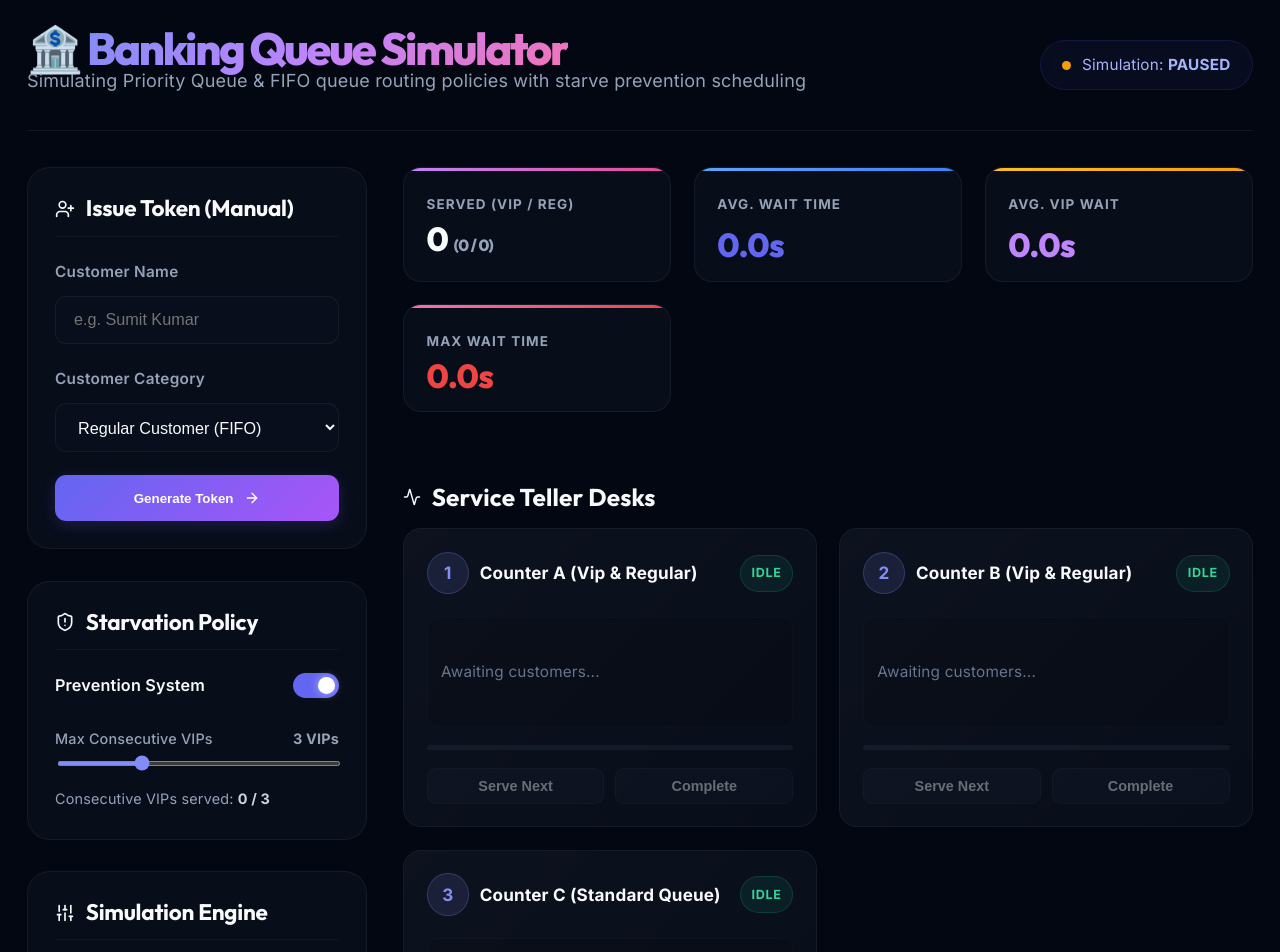
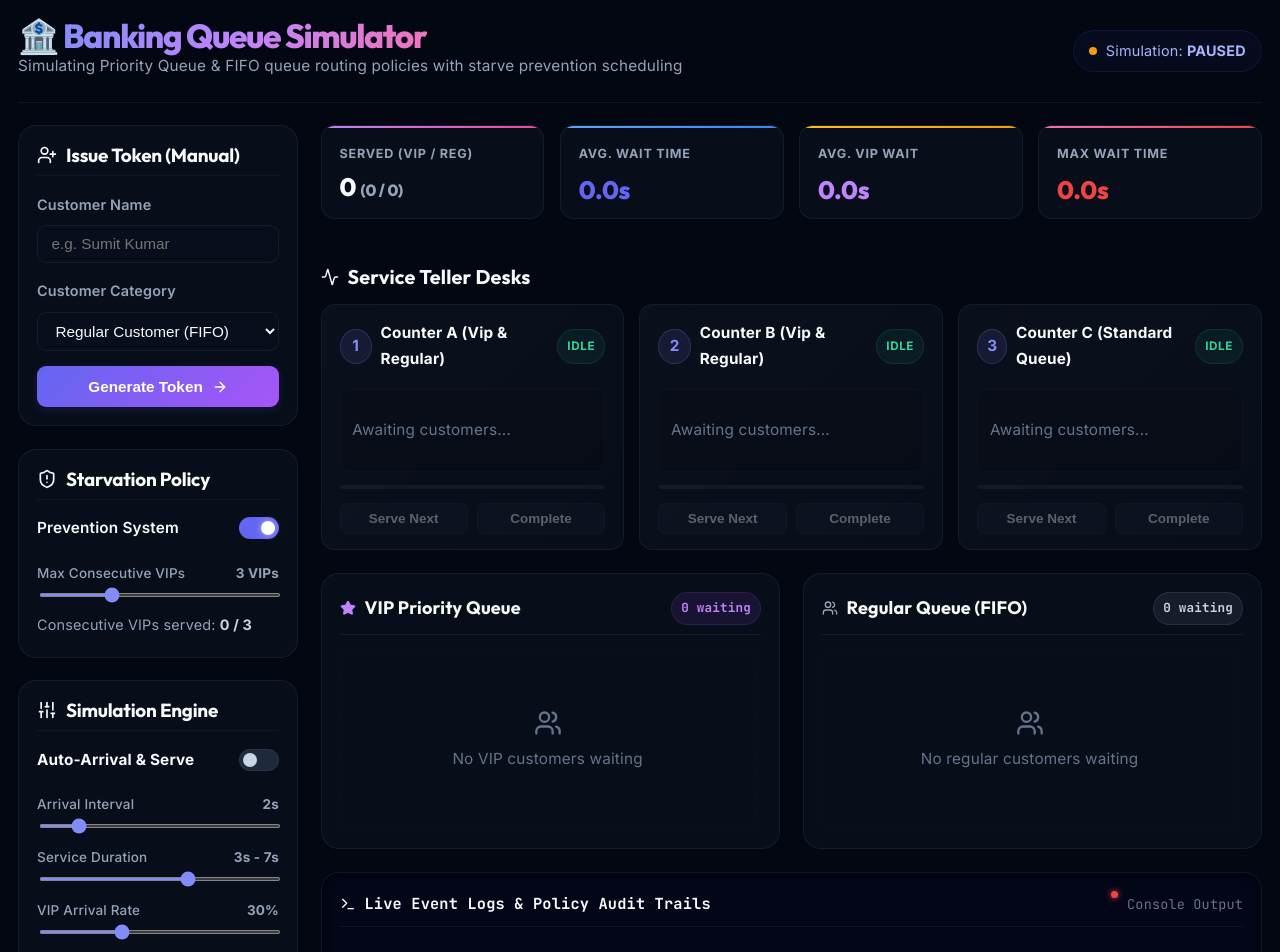
Before and after one commit to Sumit12312299/Banking-queue-simulator, a React (Vite) app in the folder web-app/: page / in a window 1280 px wide. Shown: the top 952 px of the page. Built offline with nearby package versions, Linux system fonts and the light colour scheme.

Commit message:
Optimize dashboard proportions to standard screen size

```diff
--- a/web-app/src/App.css
+++ b/web-app/src/App.css
@@ -39,12 +39,12 @@
 /* Background Glow Blobs */
 .bg-glow {
   position: fixed;
-  width: 500px;
-  height: 500px;
+  width: 450px;
+  height: 450px;
   border-radius: 50%;
   z-index: -1;
   filter: blur(140px);
-  opacity: 0.12;
+  opacity: 0.1;
   pointer-events: none;
   animation: float-glow 20s infinite alternate;
 }
@@ -64,15 +64,15 @@
 
 @keyframes float-glow {
   0% { transform: translate(0, 0) scale(1); }
-  100% { transform: translate(60px, 40px) scale(1.1); }
+  100% { transform: translate(40px, 30px) scale(1.05); }
 }
 
 /* Reset index.css constraints to fit full width */
 #root {
   width: 100% !important;
-  max-width: 1440px !important;
+  max-width: 1360px !important;
   margin: 0 auto;
-  padding: 2rem 1.5rem;
+  padding: 1.25rem 1rem;
   border-inline: none !important;
   min-height: 100vh;
   box-sizing: border-box;
@@ -108,7 +108,7 @@
 .app-container {
   display: flex;
   flex-direction: column;
-  gap: 2rem;
+  gap: 1.25rem;
 }
 
 .app-header {
@@ -116,38 +116,38 @@
   justify-content: space-between;
   align-items: center;
   border-bottom: 1px solid var(--border-color);
-  padding-bottom: 2rem;
+  padding-bottom: 1.25rem;
 }
 
 .header-title-group h1 {
-  font-size: 2.5rem;
+  font-size: 1.85rem;
   font-weight: 800;
-  letter-spacing: -0.05em;
-  margin-bottom: 0.35rem;
+  letter-spacing: -0.04em;
+  margin-bottom: 0.25rem;
 }
 
 .header-title-group p {
   color: var(--text-secondary);
-  font-size: 1rem;
+  font-size: 0.85rem;
   font-weight: 400;
 }
 
 .policy-badge {
   display: flex;
   align-items: center;
-  gap: 0.6rem;
-  padding: 0.6rem 1.2rem;
-  background: rgba(99, 102, 241, 0.06);
-  border: 1px solid rgba(99, 102, 241, 0.15);
+  gap: 0.5rem;
+  padding: 0.4rem 0.85rem;
+  background: rgba(99, 102, 241, 0.05);
+  border: 1px solid rgba(99, 102, 241, 0.12);
   border-radius: 9999px;
-  font-size: 0.85rem;
+  font-size: 0.8rem;
   color: #a5b4fc;
   backdrop-filter: blur(8px);
 }
 
 .badge-dot {
-  width: 9px;
-  height: 9px;
+  width: 8px;
+  height: 8px;
   border-radius: 50%;
   background-color: var(--color-success);
   animation: pulse-ring 2s infinite;
@@ -156,8 +156,8 @@
 /* Grid & Dashboard layout */
 .dashboard-grid {
   display: grid;
-  grid-template-columns: 340px 1fr;
-  gap: 2rem;
+  grid-template-columns: 280px 1fr;
+  gap: 1.25rem;
 }
 
 @media (max-width: 1024px) {
@@ -170,7 +170,7 @@
 .control-sidebar {
   display: flex;
   flex-direction: column;
-  gap: 1.75rem;
+  gap: 1.25rem;
 }
 
 .glass-panel {
@@ -178,78 +178,79 @@
   backdrop-filter: blur(16px);
   -webkit-backdrop-filter: blur(16px);
   border: 1px solid var(--border-color);
-  border-radius: 1.25rem;
-  padding: 1.5rem;
+  border-radius: 1rem;
+  padding: 1rem;
   transition: border-color var(--transition-normal), box-shadow var(--transition-normal);
 }
 
 .glass-panel:hover {
-  border-color: rgba(255, 255, 255, 0.1);
-  box-shadow: 0 8px 30px rgba(0, 0, 0, 0.2);
+  border-color: rgba(255, 255, 255, 0.08);
+  box-shadow: 0 4px 20px rgba(0, 0, 0, 0.15);
 }
 
 .sidebar-title {
-  font-size: 1.25rem;
+  font-size: 1.05rem;
   font-weight: 700;
-  margin-bottom: 1.25rem;
+  margin-bottom: 0.85rem;
   display: flex;
   align-items: center;
-  gap: 0.6rem;
+  gap: 0.5rem;
   color: var(--text-primary);
   border-bottom: 1px solid rgba(255, 255, 255, 0.04);
-  padding-bottom: 0.75rem;
+  padding-bottom: 0.5rem;
 }
 
 /* Inputs & Form styling */
 .form-group {
   display: flex;
   flex-direction: column;
-  gap: 0.6rem;
-  margin-bottom: 1.25rem;
+  gap: 0.4rem;
+  margin-bottom: 0.85rem;
 }
 
 .form-group label {
-  font-size: 0.85rem;
+  font-size: 0.8rem;
   color: var(--text-secondary);
   font-weight: 600;
-  letter-spacing: 0.02em;
+  letter-spacing: 0.01em;
 }
 
 .input-text, .select-input {
   background: rgba(10, 15, 30, 0.7);
   border: 1px solid var(--border-color);
-  border-radius: 0.625rem;
-  padding: 0.75rem 1rem;
+  border-radius: 0.5rem;
+  padding: 0.5rem 0.75rem;
   color: var(--text-primary);
-  font-size: 0.9rem;
+  font-size: 0.85rem;
   outline: none;
   transition: border-color var(--transition-fast), box-shadow var(--transition-fast);
 }
 
 .input-text:focus, .select-input:focus {
   border-color: var(--border-focus);
-  box-shadow: 0 0 0 3px rgba(99, 102, 241, 0.15);
+  box-shadow: 0 0 0 2px rgba(99, 102, 241, 0.12);
 }
 
 .btn-primary {
   background: linear-gradient(135deg, #6366f1 0%, #a855f7 100%);
   color: white;
   border: none;
-  border-radius: 0.625rem;
-  padding: 0.85rem 1.5rem;
+  border-radius: 0.5rem;
+  padding: 0.65rem 1.25rem;
   font-weight: 700;
+  font-size: 0.85rem;
   cursor: pointer;
   display: flex;
   align-items: center;
   justify-content: center;
-  gap: 0.6rem;
-  box-shadow: 0 4px 15px rgba(99, 102, 241, 0.2);
+  gap: 0.5rem;
+  box-shadow: 0 3px 10px rgba(99, 102, 241, 0.15);
   transition: transform var(--transition-fast), opacity var(--transition-fast), box-shadow var(--transition-fast);
 }
 
 .btn-primary:hover {
   transform: translateY(-1px);
-  box-shadow: 0 6px 20px rgba(99, 102, 241, 0.35);
+  box-shadow: 0 4px 15px rgba(99, 102, 241, 0.25);
   opacity: 0.98;
 }
 
@@ -261,23 +262,23 @@
 .slider-group {
   display: flex;
   flex-direction: column;
-  gap: 0.4rem;
-  margin-bottom: 1rem;
+  gap: 0.3rem;
+  margin-bottom: 0.75rem;
 }
 
 .slider-header {
   display: flex;
   justify-content: space-between;
-  font-size: 0.8rem;
+  font-size: 0.75rem;
   color: var(--text-secondary);
   font-weight: 500;
 }
 
 .slider-input {
   width: 100%;
-  height: 5px;
+  height: 4px;
   background: #1e293b;
-  border-radius: 3px;
+  border-radius: 2px;
   outline: none;
   accent-color: #818cf8;
   cursor: pointer;
@@ -288,12 +289,12 @@
   display: flex;
   align-items: center;
   justify-content: space-between;
-  margin-bottom: 1rem;
-  padding-bottom: 0.5rem;
+  margin-bottom: 0.75rem;
+  padding-bottom: 0.25rem;
 }
 
 .toggle-label {
-  font-size: 0.9rem;
+  font-size: 0.85rem;
   color: var(--text-primary);
   font-weight: 600;
 }
@@ -301,8 +302,8 @@
 .toggle-switch {
   position: relative;
   display: inline-block;
-  width: 46px;
-  height: 25px;
+  width: 40px;
+  height: 22px;
 }
 
 .toggle-switch input {
@@ -324,8 +325,8 @@
 .toggle-slider:before {
   position: absolute;
   content: "";
-  height: 17px;
-  width: 17px;
+  height: 14px;
+  width: 14px;
   left: 3px;
   bottom: 3px;
   background-color: #cbd5e1;
@@ -339,17 +340,17 @@
 }
 
 input:checked + .toggle-slider:before {
-  transform: translateX(21px);
+  transform: translateX(18px);
   background-color: white;
-  box-shadow: 0 0 8px rgba(255,255,255,0.5);
+  box-shadow: 0 0 6px rgba(255,255,255,0.5);
 }
 
 /* Stat Panel Grid */
 .stat-panel-row {
   display: grid;
-  grid-template-columns: repeat(auto-fit, minmax(200px, 1fr));
-  gap: 1.25rem;
-  margin-bottom: 2rem;
+  grid-template-columns: repeat(auto-fit, minmax(180px, 1fr));
+  gap: 0.85rem;
+  margin-bottom: 1.25rem;
 }
 
 .stat-card {
@@ -357,8 +358,8 @@
   backdrop-filter: blur(12px);
   -webkit-backdrop-filter: blur(12px);
   border: 1px solid var(--border-color);
-  border-radius: 1rem;
-  padding: 1.25rem;
+  border-radius: 0.75rem;
+  padding: 0.85rem 1rem;
   display: flex;
   flex-direction: column;
   justify-content: space-between;
@@ -368,8 +369,8 @@
 }
 
 .stat-card:hover {
-  transform: translateY(-2px);
-  border-color: rgba(255,255,255,0.1);
+  transform: translateY(-1px);
+  border-color: rgba(255, 255, 255, 0.08);
 }
 
 .stat-card::before {
@@ -378,8 +379,8 @@
   top: 0;
   left: 0;
   width: 100%;
-  height: 3px;
-  background: linear-gradient(90deg, transparent, rgba(255,255,255,0.15), transparent);
+  height: 2px;
+  background: linear-gradient(90deg, transparent, rgba(255,255,255,0.1), transparent);
 }
 
 .stat-card:nth-child(1)::before { background: linear-gradient(90deg, #c084fc, #ec4899); }
@@ -388,49 +389,49 @@
 .stat-card:nth-child(4)::before { background: linear-gradient(90deg, #f472b6, #ef4444); }
 
 .stat-label {
-  font-size: 0.75rem;
+  font-size: 0.7rem;
   color: var(--text-secondary);
   font-weight: 700;
   text-transform: uppercase;
-  letter-spacing: 0.08em;
-  margin-bottom: 0.5rem;
+  letter-spacing: 0.06em;
+  margin-bottom: 0.35rem;
 }
 
 .stat-value {
-  font-size: 1.85rem;
+  font-size: 1.4rem;
   font-weight: 800;
   font-family: var(--font-heading);
   color: var(--text-primary);
-  letter-spacing: -0.02em;
+  letter-spacing: -0.01em;
 }
 
 /* Main Display Panels */
 .main-dashboard {
   display: flex;
   flex-direction: column;
-  gap: 2rem;
+  gap: 1.25rem;
 }
 
 /* Teller Counters */
 .tellers-section {
   display: flex;
   flex-direction: column;
-  gap: 1rem;
+  gap: 0.75rem;
 }
 
 .section-header {
-  font-size: 1.35rem;
+  font-size: 1.1rem;
   font-weight: 700;
   display: flex;
   align-items: center;
-  gap: 0.6rem;
+  gap: 0.5rem;
   color: var(--text-primary);
 }
 
 .tellers-grid {
   display: grid;
-  grid-template-columns: repeat(auto-fit, minmax(290px, 1fr));
-  gap: 1.25rem;
+  grid-template-columns: repeat(auto-fit, minmax(260px, 1fr));
+  gap: 0.85rem;
 }
 
 .teller-card {
@@ -439,8 +440,8 @@
   backdrop-filter: blur(12px);
   -webkit-backdrop-filter: blur(12px);
   border: 1px solid var(--border-color);
-  border-radius: 1rem;
-  padding: 1.25rem;
+  border-radius: 0.75rem;
+  padding: 0.85rem 1rem;
   display: flex;
   flex-direction: column;
   justify-content: space-between;
@@ -449,15 +450,15 @@
 }
 
 .teller-card.busy {
-  border-color: rgba(168, 85, 247, 0.35);
-  box-shadow: 0 4px 20px rgba(168, 85, 247, 0.08);
+  border-color: rgba(168, 85, 247, 0.3);
+  box-shadow: 0 4px 15px rgba(168, 85, 247, 0.05);
 }
 
 .teller-card::after {
   content: '';
   position: absolute;
   top: 0; left: 0; right: 0; bottom: 0;
-  background: linear-gradient(135deg, rgba(255,255,255,0.02) 0%, transparent 100%);
+  background: linear-gradient(135deg, rgba(255,255,255,0.01) 0%, transparent 100%);
   pointer-events: none;
 }
 
@@ -465,81 +466,81 @@
   display: flex;
   justify-content: space-between;
   align-items: center;
-  margin-bottom: 1rem;
+  margin-bottom: 0.75rem;
 }
 
 .teller-info {
   display: flex;
   align-items: center;
-  gap: 0.6rem;
+  gap: 0.5rem;
 }
 
 .teller-avatar {
-  width: 2.25rem;
-  height: 2.25rem;
+  width: 1.85rem;
+  height: 1.85rem;
   border-radius: 50%;
-  background: rgba(129, 140, 248, 0.12);
-  border: 1px solid rgba(129, 140, 248, 0.25);
+  background: rgba(129, 140, 248, 0.1);
+  border: 1px solid rgba(129, 140, 248, 0.2);
   color: #818cf8;
   display: flex;
   align-items: center;
   justify-content: center;
   font-weight: 700;
-  font-size: 0.95rem;
+  font-size: 0.85rem;
 }
 
 .teller-name {
   font-weight: 700;
-  font-size: 0.95rem;
+  font-size: 0.85rem;
 }
 
 .teller-status-badge {
-  font-size: 0.7rem;
+  font-size: 0.65rem;
   font-weight: 800;
-  padding: 0.25rem 0.6rem;
+  padding: 0.2rem 0.5rem;
   border-radius: 9999px;
   text-transform: uppercase;
   letter-spacing: 0.05em;
 }
 
 .teller-status-badge.idle {
-  background: rgba(16, 185, 129, 0.1);
+  background: rgba(16, 185, 129, 0.08);
   color: #34d399;
-  border: 1px solid rgba(16, 185, 129, 0.2);
+  border: 1px solid rgba(16, 185, 129, 0.15);
   animation: pulse-border-green 2s infinite;
 }
 
 .teller-status-badge.busy {
-  background: rgba(168, 85, 247, 0.12);
+  background: rgba(168, 85, 247, 0.1);
   color: #c084fc;
-  border: 1px solid rgba(168, 85, 247, 0.25);
+  border: 1px solid rgba(168, 85, 247, 0.2);
 }
 
 @keyframes pulse-border-green {
-  0% { box-shadow: 0 0 0 0 rgba(52, 211, 153, 0.3); }
-  70% { box-shadow: 0 0 0 6px rgba(52, 211, 153, 0); }
+  0% { box-shadow: 0 0 0 0 rgba(52, 211, 153, 0.2); }
+  70% { box-shadow: 0 0 0 4px rgba(52, 211, 153, 0); }
   100% { box-shadow: 0 0 0 0 rgba(52, 211, 153, 0); }
 }
 
 .teller-customer {
-  margin-top: 0.25rem;
-  margin-bottom: 1rem;
-  min-height: 4.5rem;
+  margin-top: 0.15rem;
+  margin-bottom: 0.75rem;
+  min-height: 3.5rem;
   display: flex;
   flex-direction: column;
   justify-content: center;
-  background: rgba(0, 0, 0, 0.15);
-  padding: 0.75rem;
-  border-radius: 0.625rem;
+  background: rgba(0, 0, 0, 0.12);
+  padding: 0.5rem 0.65rem;
+  border-radius: 0.5rem;
   border: 1px solid rgba(255, 255, 255, 0.02);
 }
 
 .serving-label {
-  font-size: 0.7rem;
+  font-size: 0.65rem;
   color: var(--text-muted);
   text-transform: uppercase;
-  letter-spacing: 0.08em;
-  margin-bottom: 0.25rem;
+  letter-spacing: 0.06em;
+  margin-bottom: 0.15rem;
 }
 
 .customer-details {
@@ -551,20 +552,18 @@
 .customer-name-token {
   display: flex;
   flex-direction: column;
-  gap: 0.1rem;
 }
 
 .customer-name {
   font-weight: 600;
-  font-size: 1rem;
+  font-size: 0.9rem;
   color: var(--text-primary);
 }
 
 .customer-token {
-  font-size: 0.8rem;
+  font-size: 0.75rem;
   font-family: var(--font-mono);
   font-weight: 700;
-  letter-spacing: 0.02em;
 }
 
 .customer-token.VIP {
@@ -576,12 +575,11 @@
 }
 
 .customer-badge {
-  font-size: 0.65rem;
+  font-size: 0.6rem;
   font-weight: 800;
-  padding: 0.2rem 0.5rem;
+  padding: 0.15rem 0.4rem;
   border-radius: 4px;
   color: white;
-  letter-spacing: 0.02em;
 }
 
 .customer-badge.VVIP { background: linear-gradient(135deg, var(--color-vvip-start), var(--color-vvip-end)); }
@@ -592,23 +590,23 @@
 /* Progress bar container */
 .service-progress-container {
   width: 100%;
-  height: 5px;
+  height: 4px;
   background: #111827;
-  border-radius: 3px;
+  border-radius: 2px;
   overflow: hidden;
-  margin-bottom: 1rem;
+  margin-bottom: 0.75rem;
 }
 
 .service-progress-bar {
   height: 100%;
   background: linear-gradient(90deg, #6366f1, #d946ef);
-  border-radius: 3px;
+  border-radius: 2px;
   transition: width 1s linear;
 }
 
 .teller-actions {
   display: flex;
-  gap: 0.6rem;
+  gap: 0.5rem;
 }
 
 .btn-secondary {
@@ -616,9 +614,9 @@
   background: rgba(30, 41, 59, 0.4);
   border: 1px solid var(--border-color);
   color: var(--text-primary);
-  border-radius: 0.5rem;
-  padding: 0.5rem;
-  font-size: 0.8rem;
+  border-radius: 0.375rem;
+  padding: 0.4rem;
+  font-size: 0.75rem;
   font-weight: 700;
   cursor: pointer;
   transition: background var(--transition-fast), border-color var(--transition-fast);
@@ -626,11 +624,11 @@
 
 .btn-secondary:hover:not(:disabled) {
   background: rgba(51, 65, 85, 0.7);
-  border-color: rgba(255,255,255,0.15);
+  border-color: rgba(255,255,255,0.12);
 }
 
 .btn-secondary:disabled {
-  opacity: 0.4;
+  opacity: 0.35;
   cursor: not-allowed;
 }
 
@@ -638,7 +636,7 @@
 .queues-container {
   display: grid;
   grid-template-columns: 1fr 1fr;
-  gap: 2rem;
+  gap: 1.25rem;
 }
 
 @media (max-width: 768px) {
@@ -652,8 +650,8 @@
   backdrop-filter: blur(12px);
   -webkit-backdrop-filter: blur(12px);
   border: 1px solid var(--border-color);
-  border-radius: 1.25rem;
-  padding: 1.5rem;
+  border-radius: 1rem;
+  padding: 1rem;
   display: flex;
   flex-direction: column;
 }
@@ -662,60 +660,60 @@
   display: flex;
   justify-content: space-between;
   align-items: center;
-  margin-bottom: 1.25rem;
-  padding-bottom: 0.75rem;
+  margin-bottom: 0.85rem;
+  padding-bottom: 0.5rem;
   border-bottom: 1px solid var(--border-color);
 }
 
 .queue-title-group {
   display: flex;
   align-items: center;
-  gap: 0.6rem;
+  gap: 0.5rem;
 }
 
 .queue-count-badge {
-  font-size: 0.75rem;
+  font-size: 0.7rem;
   font-weight: 800;
   font-family: var(--font-mono);
-  padding: 0.25rem 0.65rem;
+  padding: 0.15rem 0.5rem;
   border-radius: 9999px;
 }
 
 .queue-count-badge.vip {
-  background: rgba(168, 85, 247, 0.12);
+  background: rgba(168, 85, 247, 0.1);
   color: #c084fc;
-  border: 1px solid rgba(168, 85, 247, 0.2);
+  border: 1px solid rgba(168, 85, 247, 0.15);
 }
 
 .queue-count-badge.regular {
-  background: rgba(148, 163, 184, 0.12);
+  background: rgba(148, 163, 184, 0.1);
   color: #cbd5e1;
-  border: 1px solid rgba(148, 163, 184, 0.2);
+  border: 1px solid rgba(148, 163, 184, 0.15);
 }
 
 .queue-cards-list {
   display: flex;
   flex-direction: column;
-  gap: 0.85rem;
-  min-height: 260px;
-  max-height: 380px;
+  gap: 0.65rem;
+  min-height: 180px;
+  max-height: 280px;
   overflow-y: auto;
-  padding-right: 0.4rem;
+  padding-right: 0.3rem;
 }
 
 /* Custom Scrollbar for queues & logs */
 .queue-cards-list::-webkit-scrollbar, .console-logs::-webkit-scrollbar {
-  width: 5px;
+  width: 4px;
 }
 .queue-cards-list::-webkit-scrollbar-track, .console-logs::-webkit-scrollbar-track {
   background: transparent;
 }
 .queue-cards-list::-webkit-scrollbar-thumb, .console-logs::-webkit-scrollbar-thumb {
-  background: rgba(255, 255, 255, 0.08);
+  background: rgba(255, 255, 255, 0.06);
   border-radius: 10px;
 }
 .queue-cards-list::-webkit-scrollbar-thumb:hover, .console-logs::-webkit-scrollbar-thumb:hover {
-  background: rgba(255, 255, 255, 0.18);
+  background: rgba(255, 255, 255, 0.12);
 }
 
 .empty-queue-placeholder {
@@ -725,19 +723,19 @@
   align-items: center;
   justify-content: center;
   color: var(--text-muted);
-  gap: 0.6rem;
-  font-size: 0.9rem;
+  gap: 0.5rem;
+  font-size: 0.85rem;
   text-align: center;
-  border: 2px dashed rgba(255, 255, 255, 0.03);
-  border-radius: 0.75rem;
-  padding: 2rem;
+  border: 1.5px dashed rgba(255, 255, 255, 0.02);
+  border-radius: 0.5rem;
+  padding: 1.5rem;
 }
 
 /* Customer card details */
 .customer-queue-card {
   position: relative;
-  padding: 0.85rem 1.15rem;
-  border-radius: 0.75rem;
+  padding: 0.6rem 0.85rem;
+  border-radius: 0.5rem;
   display: flex;
   align-items: center;
   justify-content: space-between;
@@ -747,42 +745,39 @@
 }
 
 .customer-queue-card:hover {
-  transform: translateX(3px);
+  transform: translateX(2px);
 }
 
 .customer-queue-card.VVIP {
-  background: linear-gradient(135deg, rgba(126, 34, 206, 0.15) 0%, rgba(236, 72, 153, 0.15) 100%);
-  border-color: rgba(126, 34, 206, 0.3);
-  box-shadow: 0 4px 15px rgba(126, 34, 206, 0.05);
+  background: linear-gradient(135deg, rgba(126, 34, 206, 0.12) 0%, rgba(236, 72, 153, 0.12) 100%);
+  border-color: rgba(126, 34, 206, 0.25);
 }
 
 .customer-queue-card.VIP {
-  background: linear-gradient(135deg, rgba(29, 78, 216, 0.15) 0%, rgba(59, 130, 246, 0.15) 100%);
-  border-color: rgba(29, 78, 216, 0.3);
-  box-shadow: 0 4px 15px rgba(29, 78, 216, 0.05);
+  background: linear-gradient(135deg, rgba(29, 78, 216, 0.12) 0%, rgba(59, 130, 246, 0.12) 100%);
+  border-color: rgba(29, 78, 216, 0.25);
 }
 
 .customer-queue-card.PREFERRED {
-  background: linear-gradient(135deg, rgba(15, 118, 110, 0.15) 0%, rgba(20, 184, 166, 0.15) 100%);
-  border-color: rgba(15, 118, 110, 0.3);
-  box-shadow: 0 4px 15px rgba(15, 118, 110, 0.05);
+  background: linear-gradient(135deg, rgba(15, 118, 110, 0.12) 0%, rgba(20, 184, 166, 0.12) 100%);
+  border-color: rgba(15, 118, 110, 0.25);
 }
 
 .customer-queue-card.REGULAR {
-  background: rgba(30, 41, 59, 0.35);
+  background: rgba(30, 41, 59, 0.3);
   border-color: var(--border-color);
 }
 
 .card-left-info {
   display: flex;
   align-items: center;
-  gap: 0.85rem;
+  gap: 0.65rem;
 }
 
 .card-token-number {
   font-family: var(--font-mono);
   font-weight: 700;
-  font-size: 0.9rem;
+  font-size: 0.8rem;
 }
 
 .VVIP .card-token-number { color: #f472b6; }
@@ -791,30 +786,30 @@
 .REGULAR .card-token-number { color: #cbd5e1; }
 
 .card-customer-name {
-  font-weight: 600;
-  font-size: 0.95rem;
+  font-weight: 500;
+  font-size: 0.85rem;
 }
 
 .card-right-info {
   display: flex;
   align-items: center;
-  gap: 0.6rem;
+  gap: 0.5rem;
 }
 
 .card-wait-badge {
-  font-size: 0.75rem;
+  font-size: 0.7rem;
   font-family: var(--font-mono);
   color: var(--text-secondary);
-  background: rgba(255,255,255,0.04);
-  padding: 0.15rem 0.4rem;
-  border-radius: 4px;
+  background: rgba(255,255,255,0.03);
+  padding: 0.1rem 0.3rem;
+  border-radius: 3px;
 }
 
 .card-priority-num {
-  font-size: 0.65rem;
-  background: rgba(255,255,255,0.06);
-  padding: 0.15rem 0.4rem;
-  border-radius: 4px;
+  font-size: 0.6rem;
+  background: rgba(255,255,255,0.05);
+  padding: 0.1rem 0.3rem;
+  border-radius: 3px;
   color: var(--text-muted);
   font-weight: 600;
 }
@@ -823,36 +818,36 @@
 .console-section {
   background: #020617;
   border: 1px solid var(--border-color);
-  border-radius: 1.25rem;
-  padding: 1.5rem;
+  border-radius: 1rem;
+  padding: 1rem;
   font-family: var(--font-mono);
-  box-shadow: inset 0 2px 10px rgba(0,0,0,0.5);
+  box-shadow: inset 0 2px 8px rgba(0,0,0,0.5);
 }
 
 .console-header {
   display: flex;
   justify-content: space-between;
   align-items: center;
-  margin-bottom: 1rem;
-  padding-bottom: 0.75rem;
+  margin-bottom: 0.75rem;
+  padding-bottom: 0.5rem;
   border-bottom: 1px solid var(--border-color);
 }
 
 .console-title {
-  font-size: 0.95rem;
+  font-size: 0.85rem;
   color: var(--text-primary);
   font-weight: 700;
   display: flex;
   align-items: center;
-  gap: 0.6rem;
+  gap: 0.5rem;
 }
 
 .console-badge-red {
-  width: 8px;
-  height: 8px;
+  width: 7px;
+  height: 7px;
   border-radius: 50%;
   background-color: var(--color-danger);
-  box-shadow: 0 0 8px var(--color-danger);
+  box-shadow: 0 0 6px var(--color-danger);
 }
 
 .console-actions {
@@ -861,25 +856,25 @@
 }
 
 .console-logs {
-  height: 190px;
+  height: 130px;
   overflow-y: auto;
   display: flex;
   flex-direction: column;
-  gap: 0.45rem;
-  font-size: 0.8rem;
+  gap: 0.35rem;
+  font-size: 0.75rem;
   color: #38bdf8;
-  padding-right: 0.5rem;
+  padding-right: 0.4rem;
 }
 
 .console-line {
-  line-height: 1.5;
+  line-height: 1.4;
   white-space: pre-wrap;
   word-break: break-all;
 }
 
 .console-line .timestamp {
   color: var(--text-muted);
-  margin-right: 0.6rem;
+  margin-right: 0.5rem;
 }
 
 .console-line.arrival { color: #f59e0b; }
@@ -892,7 +887,7 @@
 @keyframes slide-in {
   from {
     opacity: 0;
-    transform: translateY(6px);
+    transform: translateY(4px);
   }
   to {
     opacity: 1;
@@ -902,10 +897,10 @@
 
 @keyframes pulse-ring {
   0% {
-    box-shadow: 0 0 0 0 rgba(16, 185, 129, 0.4);
+    box-shadow: 0 0 0 0 rgba(16, 185, 129, 0.3);
   }
   70% {
-    box-shadow: 0 0 0 7px rgba(16, 185, 129, 0);
+    box-shadow: 0 0 0 5px rgba(16, 185, 129, 0);
   }
   100% {
     box-shadow: 0 0 0 0 rgba(16, 185, 129, 0);
@@ -918,39 +913,39 @@
   backdrop-filter: blur(12px);
   -webkit-backdrop-filter: blur(12px);
   border: 1px solid var(--border-color);
-  border-radius: 1.25rem;
-  padding: 1.5rem;
+  border-radius: 1rem;
+  padding: 1rem;
 }
 
 .history-table-wrapper {
   overflow-x: auto;
-  margin-top: 1rem;
-  border-radius: 0.75rem;
+  margin-top: 0.75rem;
+  border-radius: 0.5rem;
   border: 1px solid var(--border-color);
-  background: rgba(0, 0, 0, 0.15);
+  background: rgba(0, 0, 0, 0.12);
 }
 
 .history-table {
   width: 100%;
   border-collapse: collapse;
   text-align: left;
-  font-size: 0.85rem;
+  font-size: 0.8rem;
 }
 
 .history-table th {
-  padding: 0.95rem 1rem;
+  padding: 0.65rem 0.85rem;
   font-weight: 700;
   color: var(--text-secondary);
   background: rgba(15, 23, 42, 0.4);
   border-bottom: 1px solid var(--border-color);
   text-transform: uppercase;
-  font-size: 0.75rem;
-  letter-spacing: 0.08em;
+  font-size: 0.7rem;
+  letter-spacing: 0.06em;
 }
 
 .history-table td {
-  padding: 0.95rem 1rem;
-  border-bottom: 1px solid rgba(255,255,255,0.02);
+  padding: 0.65rem 0.85rem;
+  border-bottom: 1px solid rgba(255,255,255,0.01);
   color: var(--text-primary);
 }
 
@@ -959,5 +954,5 @@
 }
 
 .history-table tr:hover {
-  background: rgba(255,255,255,0.02);
+  background: rgba(255,255,255,0.01);
 }
```
